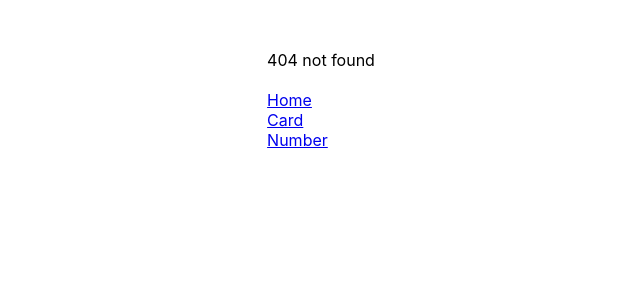
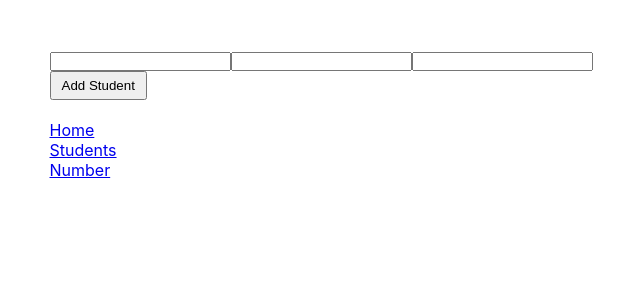
Before and after one commit to metehandoenmez/group-ex-react, a React (Create React App) app: page /students in a window 1280 px wide. Before the commit this address had no page. Shown: the top 300 px of the page, without its empty margins (319-959 px from the left). Built offline with nearby package versions, Linux system fonts and the light colour scheme.

Commit message:
completed exercise

```diff
--- a/src/App.jsx
+++ b/src/App.jsx
@@ -5,8 +5,8 @@ import "./App.css";
 
 import NumberDisplay from "./NumberDisplay";
 import WelcomeComponent from "./WelcomeComponent";
-import CardComponent from "./CardComponent";
 import NotFound from "./NotFound";
+import Students from "./Students";
 
 function App() {
   return (
@@ -16,14 +16,14 @@ function App() {
 
         <Route path="/" element={<WelcomeComponent></WelcomeComponent>}></Route>
 
-        <Route path="/card" element={<CardComponent></CardComponent>}></Route>
+        <Route path="/students" element={<Students></Students>}></Route>
 
         <Route path="*" element={<NotFound></NotFound>}></Route>
       </Routes>
       <br />
       <Link to={"/"}>Home</Link>
       <br />
-      <Link to={"/card"}>Card</Link>
+      <Link to={"/students"}>Students</Link>
       <br />
       <Link to={"/number"}>Number</Link>
     </div>
--- /dev/null
+++ b/src/Students.jsx
@@ -0,0 +1,43 @@
+import {useState, useRef} from "react"
+
+
+function StudentDetails() {
+const [studentsList, setStudentsList] = useState([])
+const formRef = useRef()
+
+return( <div>
+    <form ref={formRef}>
+        <input type="text" name="name" />
+        <input type="age" name="age" />
+        <input type="year" name="year" />
+    </form>
+    <button onClick={() => {
+        let arr = [...studentsList];
+        arr.push({
+            name: formRef.current.name.value,
+            age: formRef.current.age.value,
+            year: formRef.current.year.value
+        })
+        setStudentsList(arr);
+        console.log(studentsList)
+    }}>Add Student</button>
+    {studentsList.map((student,i) => {
+        return <div key={i}>
+            <p>name: {student.name}</p>
+            <p>age: {student.age}</p>
+            <p>year: {student.year}</p>
+            <button onClick={() => {
+                let arr = [...studentsList];
+                arr.splice(i,1);
+                setStudentsList(arr)
+            }}>x</button>
+        </div>
+    })}
+</div>)
+}
+
+
+
+export default function Students() {
+return(<StudentDetails></StudentDetails>)
+}
```
